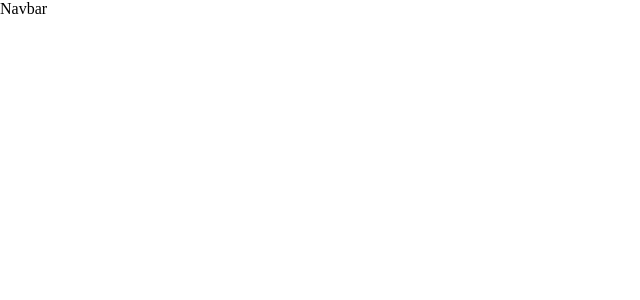
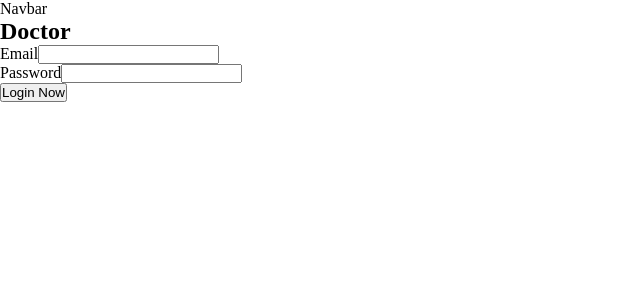
Before and after one commit to nelsonludo/hospitalApp, a React (Create React App) app: page /login/doctor/Doctor in a window 1280 px wide. Before the commit this address had no page. Shown: the top 300 px of the page, without its empty margins (0-640 px from the left). Built offline with nearby package versions, Linux system fonts and the light colour scheme.

Commit message:
Basic setup

```diff
--- a/src/App.js
+++ b/src/App.js
@@ -10,7 +10,7 @@ function App() {
       <Navbar />
       <Routes>
         <Route path='/' element={<Home />} />
-        <Route path='/login' element={<Login />} />
+        <Route path='/login/:route/:name' element={<Login />} />
       </Routes>
     </BrowserRouter>
   );
--- /dev/null
+++ b/src/components/User.js
@@ -0,0 +1,18 @@
+import React from 'react';
+import styled from 'styled-components';
+import { Link } from 'react-router-dom';
+
+const User = ({ name, icon, color, route }) => {
+  return (
+    <Wrapper style={{ background: `var(--${color})` }}>
+      <Link to={`/login/${route}/${name}`}>
+        {icon}
+        <h4>{name}</h4>
+      </Link>
+    </Wrapper>
+  );
+};
+
+export default User;
+
+const Wrapper = styled.article``;
--- a/src/index.css
+++ b/src/index.css
@@ -1,5 +1,8 @@
-*{
-    margin: 0;
-    padding: 0;
-    box-sizing: border-box;
+:root {
 }
+
+* {
+  margin: 0;
+  padding: 0;
+  box-sizing: border-box;
+}
--- a/src/pages/Home.js
+++ b/src/pages/Home.js
@@ -1,8 +1,20 @@
 import React from 'react';
 import styled from 'styled-components';
+import { userTypes } from '../utils/constants';
+import User from '../components/User';
 
 const Home = () => {
-  return <Wrapper>Home</Wrapper>;
+  return (
+    <Wrapper>
+      <h1>Welcome to HospitalApp</h1>
+      <h2>Select your user type below</h2>
+      <div className='users'>
+        {userTypes.map((user, index) => {
+          return <User key={index} {...user} />;
+        })}
+      </div>
+    </Wrapper>
+  );
 };
 
 export default Home;
--- a/src/pages/Login.js
+++ b/src/pages/Login.js
@@ -1,8 +1,73 @@
-import React from 'react';
+import React, { useState } from 'react';
+import axios from 'axios';
+import { useParams } from 'react-router-dom';
 import styled from 'styled-components';
+import { API_LINK } from '../utils/constants';
 
 const Login = () => {
-  return <Wrapper>Login</Wrapper>;
+  const [email, setEmail] = useState('');
+  const [password, setPassword] = useState('');
+  const [error, setError] = useState(false);
+
+  const { name, route } = useParams();
+
+  const handleSubmit = async (e) => {
+    e.preventDefault();
+
+    if (!email || !password) {
+      alert('Please enter all fields');
+      return;
+    }
+
+    try {
+      const { data } = await axios({
+        method: 'post',
+        url: `${API_LINK}/${route}/dologin`,
+        data: {
+          email,
+          password,
+        },
+      });
+      console.log(data);
+      alert('logged in successfully.');
+      setError(false);
+    } catch (error) {
+      console.log(error);
+      setError(true);
+    }
+  };
+
+  return (
+    <Wrapper>
+      {error && <h1>An error occured.</h1>}
+      <form onSubmit={handleSubmit}>
+        <h1>{name}</h1>
+        <div className='contain'>
+          <label htmlFor='email'>Email</label>
+          <input
+            type='email'
+            name='email'
+            id='email'
+            value={email}
+            onChange={(e) => setEmail(e.target.value)}
+            required
+          />
+        </div>
+        <div className='contain'>
+          <label htmlFor='password'>Password</label>
+          <input
+            type='password'
+            name='password'
+            id='password'
+            value={password}
+            onChange={(e) => setPassword(e.target.value)}
+            required
+          />
+        </div>
+        <button type='submit'>Login Now</button>
+      </form>
+    </Wrapper>
+  );
 };
 
 export default Login;
--- a/src/utils/constants.js
+++ b/src/utils/constants.js
@@ -1 +1,33 @@
-export const API_LINK = '';
+import React from 'react';
+import { GiPlagueDoctorProfile } from 'react-icons/gi';
+import { BsHospitalFill } from 'react-icons/bs';
+import { FaUserAlt } from 'react-icons/fa';
+import { RiAdminFill } from 'react-icons/ri';
+
+export const API_LINK = 'http://127.0.0.1:8000';
+export const userTypes = [
+  {
+    name: 'System Admin',
+    icon: <RiAdminFill />,
+    color: '',
+    route: 'system_admin',
+  },
+  {
+    name: 'Hospital Admin',
+    icon: <BsHospitalFill />,
+    color: '',
+    route: 'hospital_admin',
+  },
+  {
+    name: 'Doctor',
+    icon: <GiPlagueDoctorProfile />,
+    color: '',
+    route: 'doctor',
+  },
+  {
+    name: 'Patient',
+    icon: <FaUserAlt />,
+    color: '',
+    route: 'patient',
+  },
+];
```
